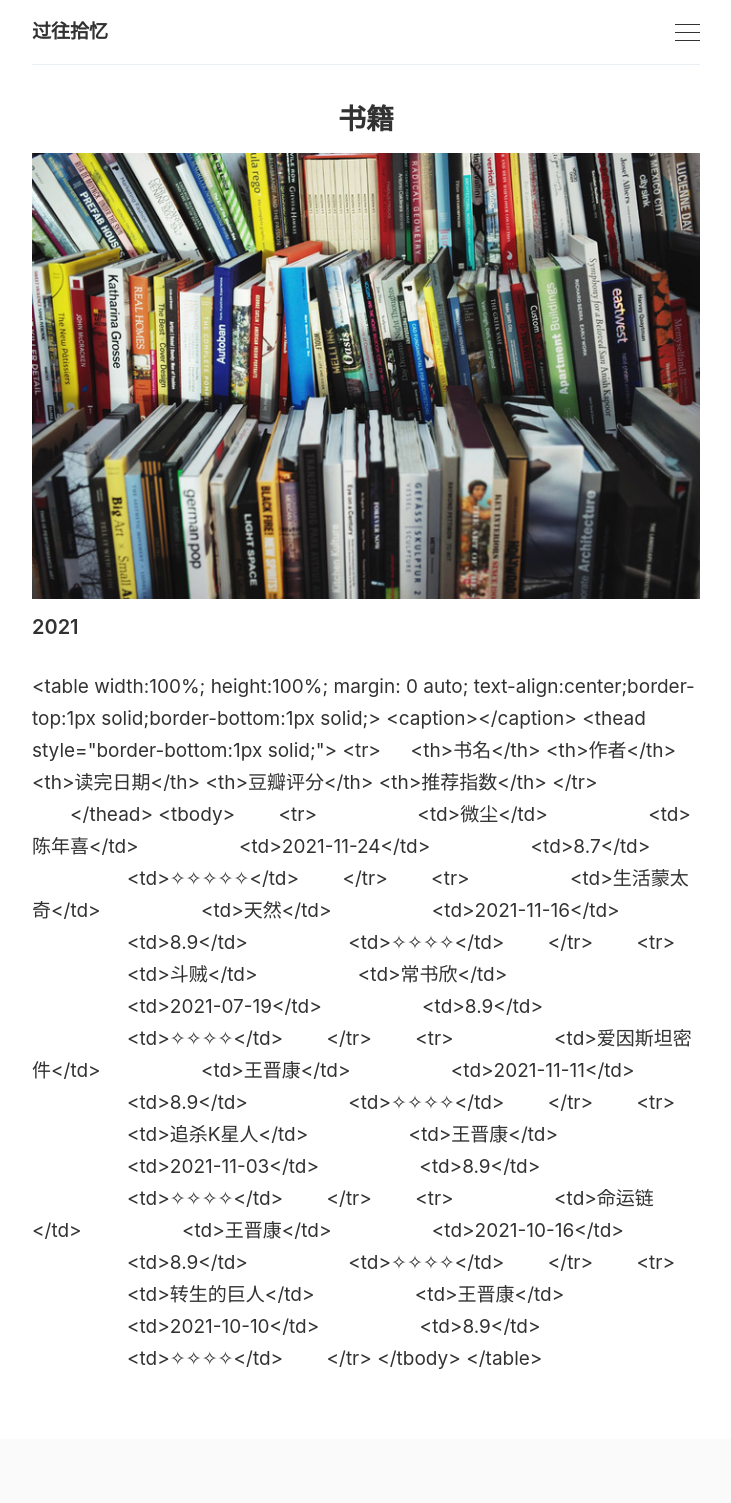
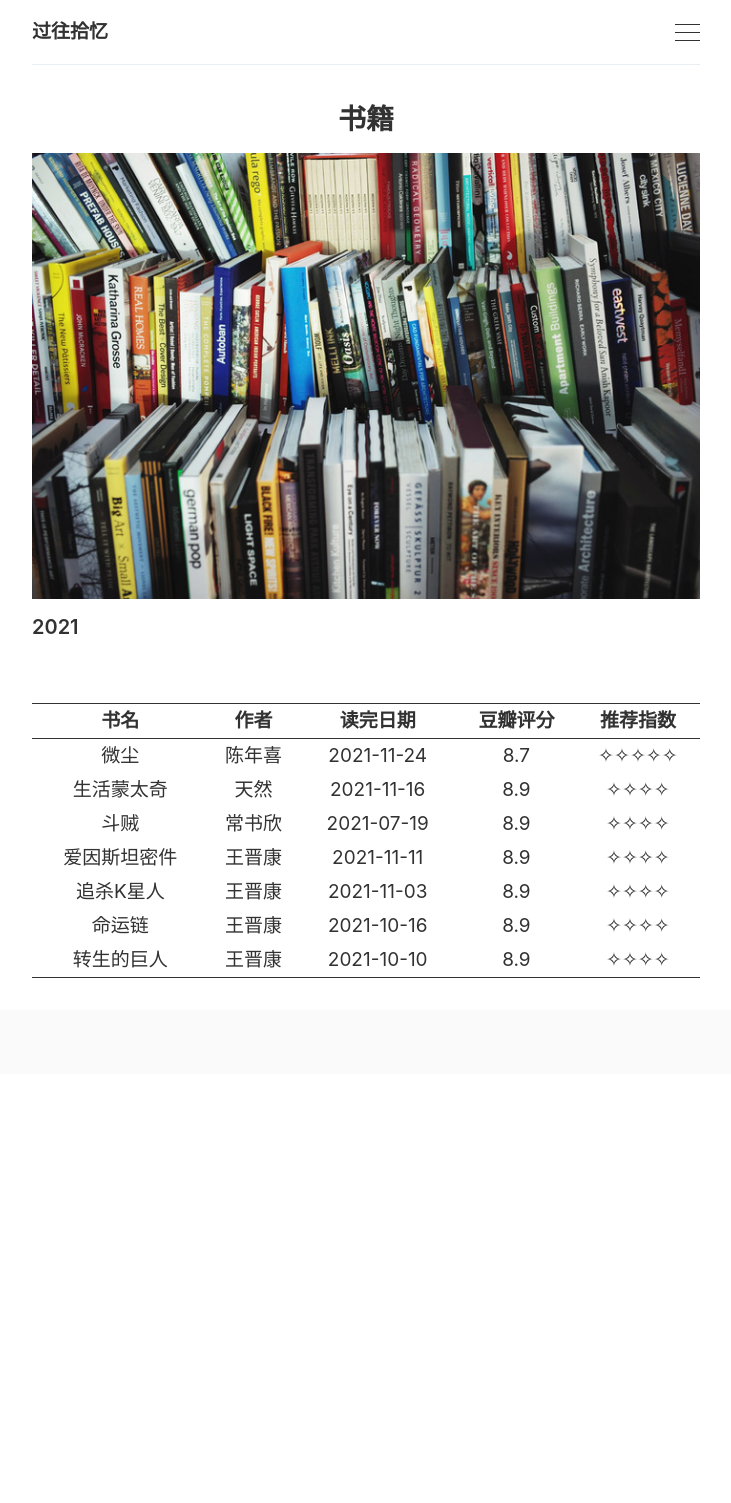
Before and after one commit to SWHL/SWHL.github.io, a Jekyll site: the page built from _pages/books.md, in a window 1280 px wide. Shown: the whole page, without its empty margins (274-1005 px from the left). Built offline with Jekyll 4.4.1, drawn with Linux system fonts in a browser that asks for light colours; comment, search, counter and statistics services are not loaded; after the commit the page ends 1074 px from its top, so only the background shows below that.

Commit message:
Update files

```diff
--- a/_pages/books.md
+++ b/_pages/books.md
@@ -5,7 +5,7 @@ image: '/images/pages/books.jpg'
 ---
 
 #### 2021
-<table width:100%; height:100%; margin: 0 auto; text-align:center;border-top:1px solid;border-bottom:1px solid;>
+<table style="width:100%; height:100%; margin: 0 auto; text-align:center;border-top:1px solid;border-bottom:1px solid;">
     <caption></caption>
     <thead style="border-bottom:1px solid;">
         <tr>
```
